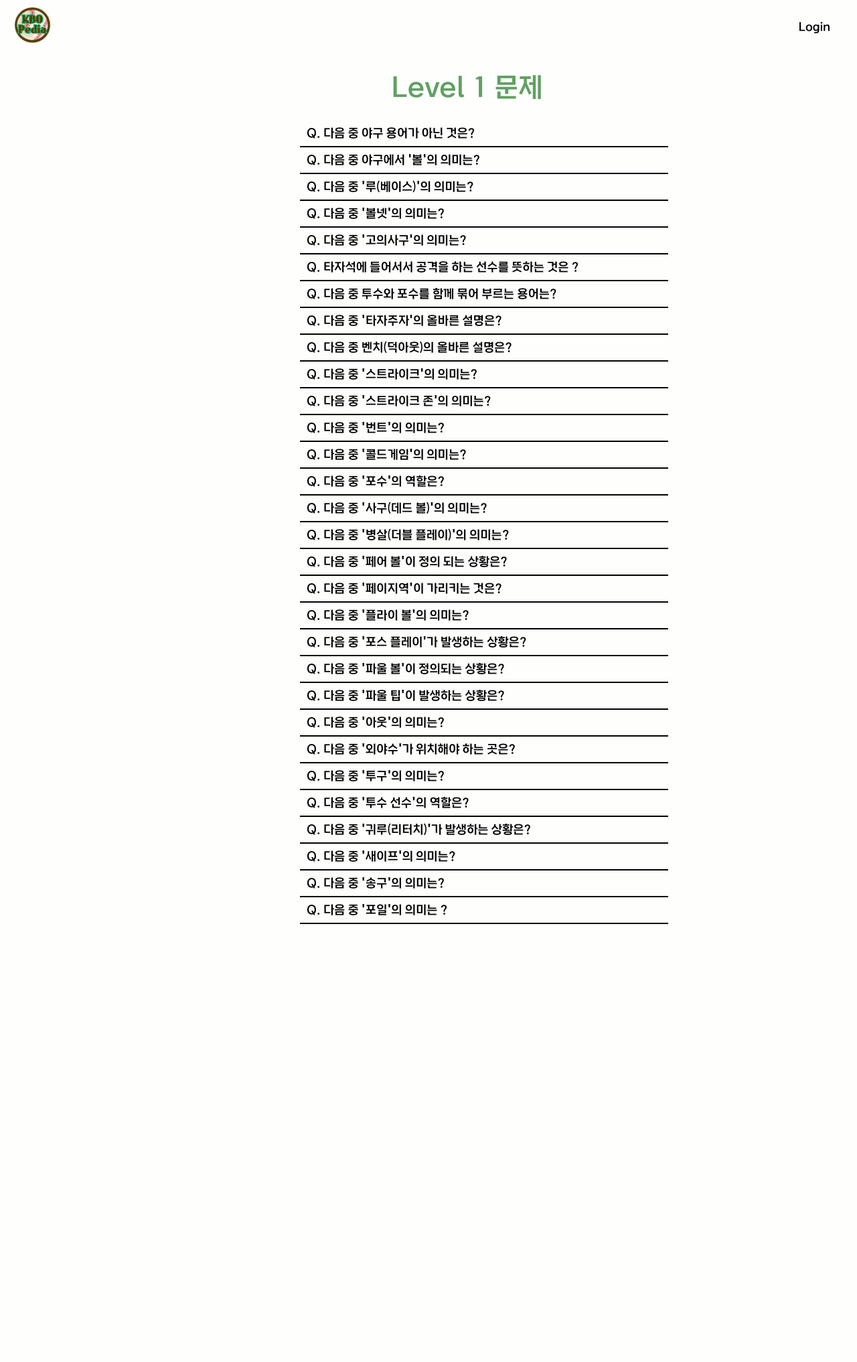
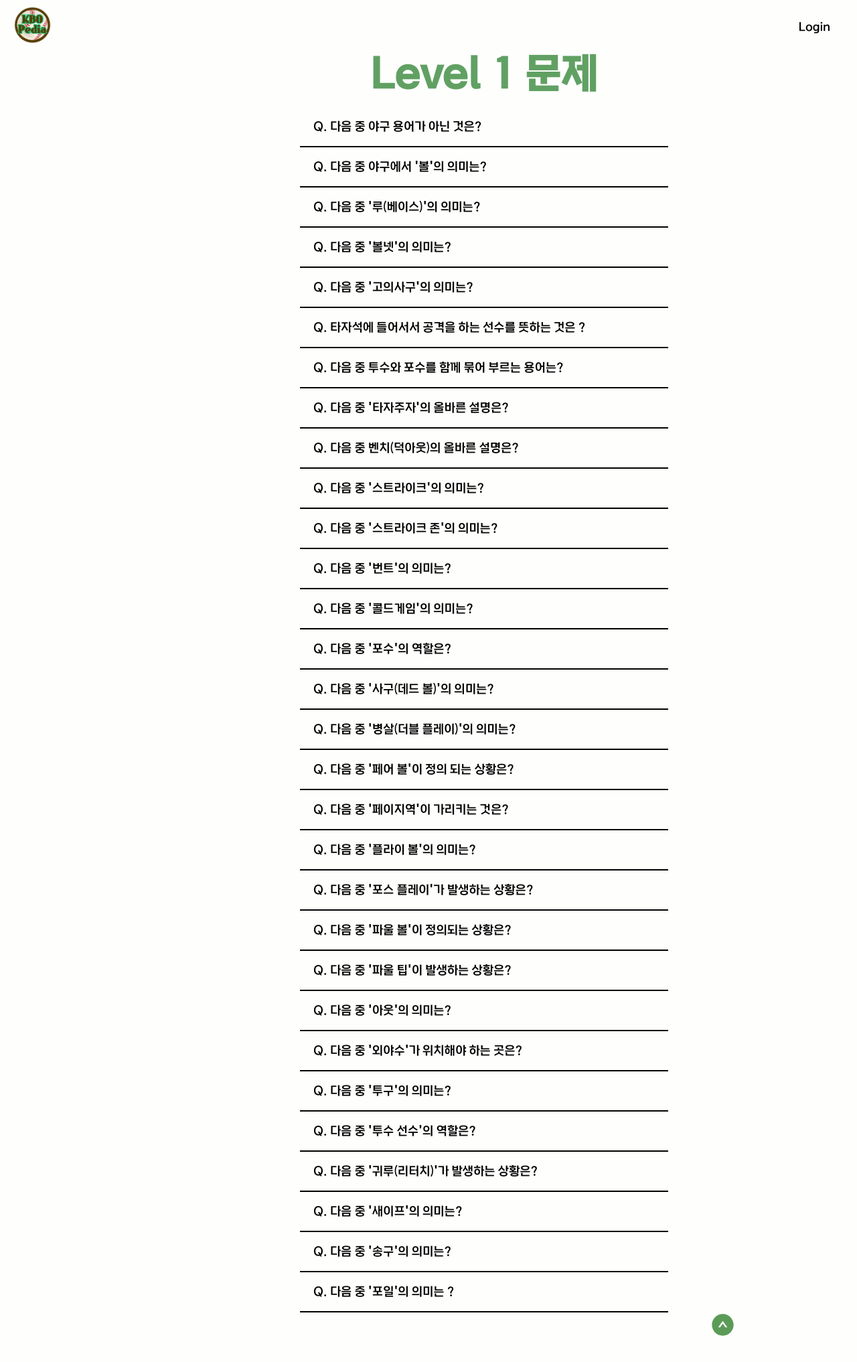
Before and after one commit to rnjsdpwls/Kbopedia, a React (Create React App) app in the folder KBO_FRONT/: page /quiz/basic in a window 1280 px wide. Shown: the whole page at 67% size. Before the commit the page ends 1380 px from the top, so only its background shows below. Built offline with nearby package versions, Linux system fonts and the light colour scheme.

Commit message:
refactor : Quiz 페이지 CSS 수정

```diff
--- a/KBO_FRONT/src/components/pages/Quiz/QuizList.tsx
+++ b/KBO_FRONT/src/components/pages/Quiz/QuizList.tsx
@@ -1,7 +1,8 @@
 import React, { useState, useEffect } from 'react';
-import { QuizListContainer, QuizTitle, QuizLeveltitle } from './StyleQuizList';
+import { QuizListContainer, QuizTitle, QuizLeveltitle,BtnMoveTop } from './StyleQuizList';
 import QuizDummy from '../../../db/quizData.json';
 import { Link } from 'react-router-dom';
+import { AiFillUpCircle } from "react-icons/ai";
 
 type QuizData = {
   id: number;
@@ -16,6 +17,10 @@ type QuizPageProps = {
 };
 
 export default function QuizList({ level }: QuizPageProps) {
+  const MoveToTop = () => {
+    window.scrollTo({ top: 0, behavior: 'smooth' });
+  };
+
   const [completedQuizzes, setCompletedQuizzes] = useState<number[]>([]);
 
   useEffect(() => {
@@ -25,8 +30,6 @@ export default function QuizList({ level }: QuizPageProps) {
       setCompletedQuizzes(JSON.parse(savedCompletedQuizzes));
     }
   }, []); // 빈 배열을 전달하여 컴포넌트가 처음 렌더링될 때 한 번만 실행
-
-
 
   // 퀴즈 목록을 가져올 때 완료 상태를 고려하여 퀴즈 목록을 가져옴
   const quizzes = QuizDummy[level].map((quiz: QuizData) => ({
@@ -38,17 +41,18 @@ export default function QuizList({ level }: QuizPageProps) {
 
   return (
     <QuizListContainer>
-      <QuizLeveltitle style={{ fontSize: '40px' }}>{levelText} 문제 </QuizLeveltitle>
+      <QuizLeveltitle>{levelText} 문제 </QuizLeveltitle>
       {quizzes.map((quiz: QuizData) => (
         <div key={quiz.id}>
           <Link to={`/Quiz/${quiz.id}`}>
             <QuizTitle>
               {quiz.question}
-              {quiz.completed && <span style={{ marginLeft: '10px', color: 'green' }}>완료</span>}
+              {quiz.completed && <span style={{ marginLeft: '10px', color: '#A64D4D' }}>완료</span>}
             </QuizTitle>
           </Link>
         </div>
       ))}
+      <BtnMoveTop onClick={MoveToTop}><AiFillUpCircle /></BtnMoveTop>
     </QuizListContainer>
   );
 }
--- a/KBO_FRONT/src/components/pages/Quiz/QuizPage.tsx
+++ b/KBO_FRONT/src/components/pages/Quiz/QuizPage.tsx
@@ -29,9 +29,11 @@ export default function QuizPage() {
         <Intro>퀴즈의 난이도를 선택해 주세요</Intro>
 
         <QuizLevelContainer>
+
           <Link to="/quiz/basic">
             <QuizLevelBut onClick={() => handleLevelChange('quizbasic')}>Level 1</QuizLevelBut>
           </Link>
+
 
           <Link to="/quiz/deep">
             <QuizLevelBut onClick={() => handleLevelChange('quizdeep')}>Level 999</QuizLevelBut>
--- a/KBO_FRONT/src/components/pages/Quiz/StyleQuizList.ts
+++ b/KBO_FRONT/src/components/pages/Quiz/StyleQuizList.ts
@@ -3,7 +3,7 @@ import styled from "styled-components";
 export const QuizContainer = styled.div`
   text-align: center;
   justify-content: center;
-  margin-top:200px;
+  margin-top:150px;
 `;
 
 export const QuizListContainer = styled.div`
@@ -17,7 +17,8 @@ left: 35%;
 export const QuizMainTitle = styled.div`
   display: flex;
   justify-content: center;
-  font-size: 100px;
+  font-size: 140px;
+  font-weight: 600;
   margin-top: 20px;
 `;
 
@@ -33,9 +34,9 @@ export const QuizLevelBut = styled.button`
   background-color: #61a063;
   position: relative;
   border-radius: 10px;
-  width: 270px;
-  height: 80px;
-  font-size: 50px;
+  width: 350px;
+  height: 90px;
+  font-size: 70px;
   color: white;
   margin: 50px;
   transition: all 0.1s;
@@ -52,10 +53,12 @@ export const QuizLevelBut = styled.button`
 export const QuizLeveltitle = styled.div`
 
   border-radius: 10px;
-  width: 400px;
+  width: 450px;
   height: 100px;
   font-size: 60px;
+  font-weight: 600;
   color: #61a063;
+  margin-top: -20px;
   margin-left: 50px;
   display: flex;
   align-items: center;
@@ -69,7 +72,7 @@ export const QuizTitle = styled.div`
   textAlign: left;
   justify-content: left;
   width: 550px;
-  padding: 10px;
+  padding: 20px;
   font-size: 18px;
   border-bottom: 2px solid black;
 
@@ -80,3 +83,11 @@ export const QuizLevelContainer = styled.div`
   display: flex;
   justify-content: center;
 `;
+
+export const BtnMoveTop = styled.button`
+  float: right;
+  margin-bottom: 30px;
+  margin-right: -100px;
+  color: #5c9b57;
+  font-size: 37px;
+`;
```
